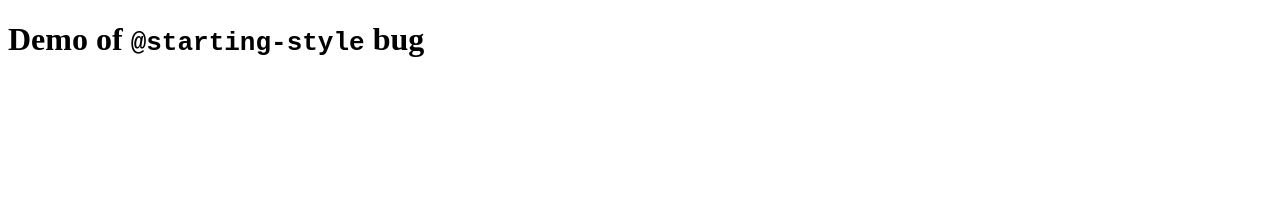
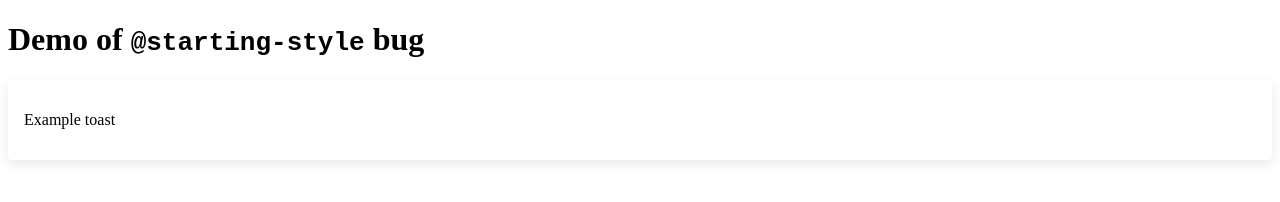
Before and after one commit to dryan/starting-style-bug, a plain HTML site: page index.html in a window 1280 px wide. Drawn offline with Linux system fonts and the light colour scheme.

Commit message:
🐛 trying to reproduce bug

```diff
--- a/index.html
+++ b/index.html
@@ -8,5 +8,9 @@
   </head>
   <body>
     <h1>Demo of <code>@starting-style</code> bug</h1>
+
+    <div class="toast" role="alert">
+      <p>Example toast</p>
+    </div>
   </body>
 </html>
--- a/styles.css
+++ b/styles.css
@@ -31,6 +31,10 @@
   border-radius: var(--size-4px);
   padding: var(--size-16px);
   line-height: 1;
+
+  @starting-style {
+    animation-name: db-pop-in;
+  }
 }
 
 @keyframes demo-pop-in {
```
